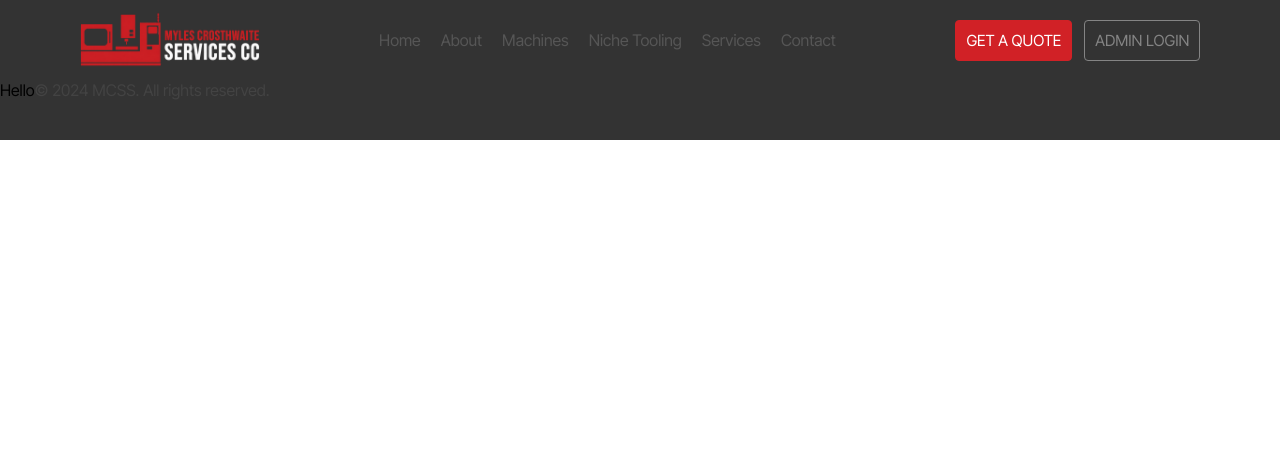
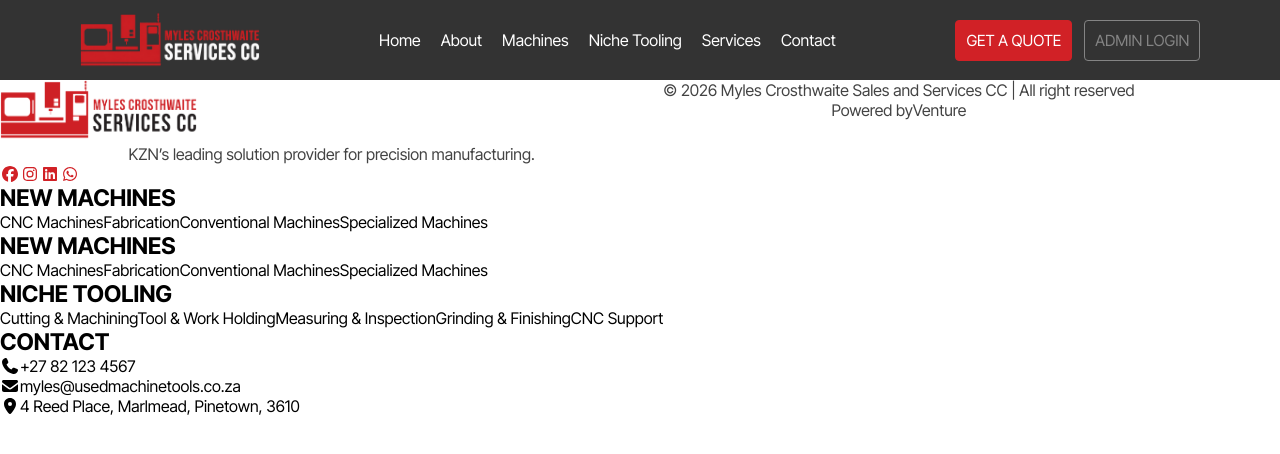
Before and after one commit to JFKleyn/MCSS, a React (Vite) app: page / in a window 1280 px wide. Shown: the top 454 px of the page. Built offline with nearby package versions, Linux system fonts and the light colour scheme.

Commit message:
Created the html for the footer component

```diff
--- a/src/components/Footer.css
+++ b/src/components/Footer.css
@@ -1,6 +1,8 @@
 .footer{
-  background-color: #333;
-  height: 60px;
   display: flex;
   margin-top: 80px;
 }
+
+.social-icons a{
+  color: #D12126;
+}
--- a/src/components/Footer.jsx
+++ b/src/components/Footer.jsx
@@ -1,14 +1,108 @@
-import './Footer.css';
+import { Link } from "react-router";
+import { FontAwesomeIcon } from "@fortawesome/react-fontawesome";
+import {
+  faFacebook,
+  faInstagram,
+  faLinkedin,
+  faWhatsapp,
+} from "@fortawesome/free-brands-svg-icons";
+import {
+  faPhone,
+  faEnvelope,
+  faLocationDot,
+} from "@fortawesome/free-solid-svg-icons";
+import "./Footer.css";
+import Logo from "../assets/logo-black.png";
 
 export function Footer() {
   return (
     <>
       <div className="footer">
-        Hello
-        <p>© 2024 MCSS. All rights reserved.</p>
+        <div className="footer-container">
+          <div className="footer-content">
+            <img src={Logo} alt="Logo" className="logo" />
+            <p>KZN’s leading solution provider for precision manufacturing.</p>
+            <div className="social-icons">
+              <a href="https://facebook.com" target="_blank" rel="noreferrer">
+                <FontAwesomeIcon icon={faFacebook} />
+              </a>
+
+              <a href="https://instagram.com" target="_blank" rel="noreferrer">
+                <FontAwesomeIcon icon={faInstagram} />
+              </a>
+
+              <a href="https://linkedin.com" target="_blank" rel="noreferrer">
+                <FontAwesomeIcon icon={faLinkedin} />
+              </a>
+
+              <a
+                href="https://wa.me/27821234567"
+                target="_blank"
+                rel="noreferrer"
+              >
+                <FontAwesomeIcon icon={faWhatsapp} />
+              </a>
+            </div>
+          </div>
+          <div className="footer-content">
+            <h4>NEW MACHINES</h4>
+            <a href="https://www.wdhearn.co.za">CNC Machines</a>
+            <a href="https://www.wdhearn.co.za">Fabrication</a>
+            <a href="https://www.wdhearn.co.za">Conventional Machines</a>
+            <a href="https://www.wdhearn.co.za">Specialized Machines</a>
+          </div>
+          <div className="footer-content">
+            <h4>NEW MACHINES</h4>
+            <Link to={"/machines"}>CNC Machines</Link>
+            <Link to={"/machines"}>Fabrication</Link>
+            <Link to={"/machines"}>Conventional Machines</Link>
+            <Link to={"/machines"}>Specialized Machines</Link>
+          </div>
+          <div className="footer-content">
+            <h4>NICHE TOOLING</h4>
+            <Link to={"/tools"}>Cutting & Machining</Link>
+            <Link to={"/tools"}>Tool & Work Holding</Link>
+            <Link to={"/tools"}>Measuring & Inspection</Link>
+            <Link to={"/tools"}>Grinding & Finishing</Link>
+            <Link to={"/tools"}>CNC Support</Link>
+          </div>
+          <div className="footer-content">
+            <h4>CONTACT</h4>
+            <div className="contact-item">
+              <FontAwesomeIcon icon={faPhone} />
+              <span>+27 82 123 4567</span>
+            </div>
+            <div className="contact-item">
+              <FontAwesomeIcon icon={faEnvelope} />
+              <span>myles@usedmachinetools.co.za</span>
+            </div>
+            <div className="contact-item">
+              <FontAwesomeIcon icon={faLocationDot} />
+              <span>4 Reed Place, Marlmead, Pinetown, 3610</span>
+            </div>
+          </div>
+        </div>
+        <div class="copy">
+          <div class="company">
+            <p>
+              © 2026 Myles Crosthwaite Sales and Services CC | All right
+              reserved
+            </p>
+          </div>
+          <div class="companydocs">
+            <p>
+              Powered by
+              <a
+                href="https://venturetechnologies.co"
+                target="_blank"
+                rel="noreferrer"
+              >
+                Venture
+              </a>
+            </p>
+          </div>
+        </div>
       </div>
     </>
   );
 }
-
-/* <p>© 2024 MCSS. All rights reserved.</p> */
--- a/src/components/Header.css
+++ b/src/components/Header.css
@@ -9,7 +9,7 @@
 
   padding: 10px 20px;
   background-color: #333;
-  color: rgb(86, 86, 86);
+  color: rgb(255, 255, 255);
   height: 80px;
   padding: 0 20px;
   position: fixed;
```
Also changed, not shown: src/assets/logo-black.png (added).
